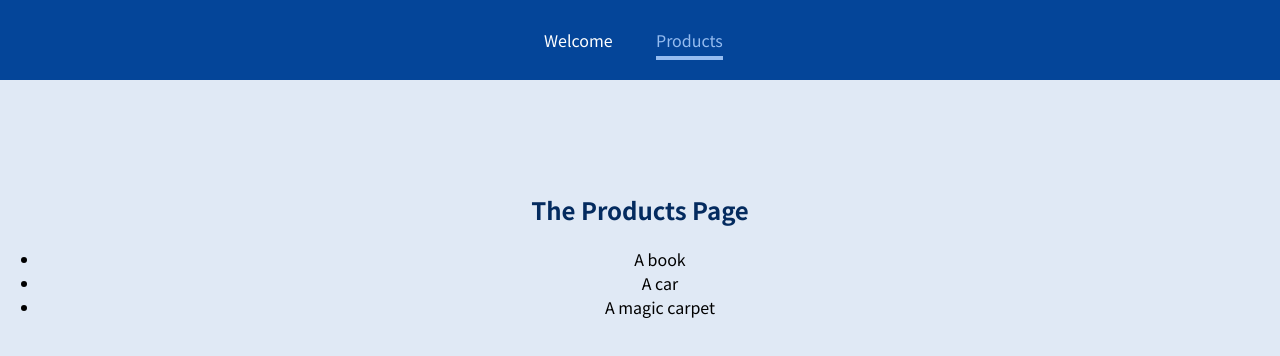
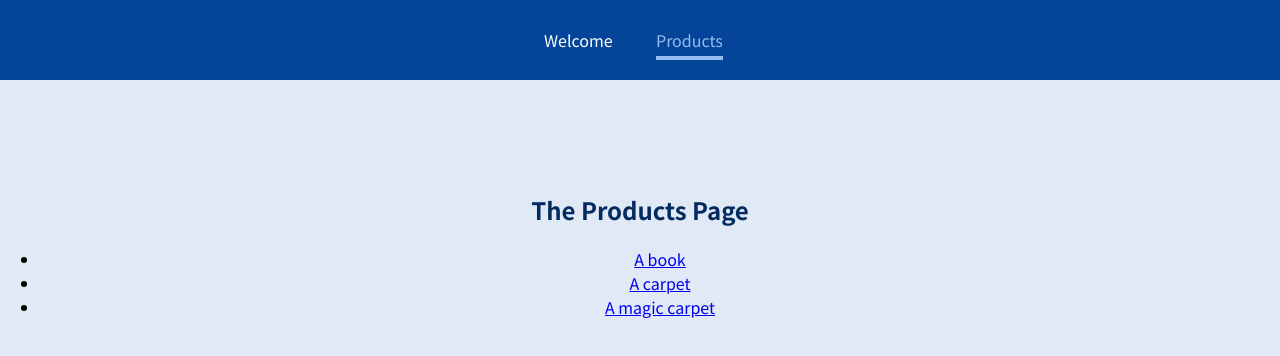
Before and after one commit to Ali-consciousroad/multipageSpa, a JavaScript app: page /products in a window 1280 px wide. Shown: the top 356 px of the page. Built offline with nearby package versions, Linux system fonts and the light colour scheme.

Commit message:
Use switch and exact for configuring routes

```diff
--- a/src/App.js
+++ b/src/App.js
@@ -1,4 +1,4 @@
-import { Route } from 'react-router-dom';
+import { Route, Switch } from 'react-router-dom';
 
 import Welcome from './pages/Welcome';
 import Products from './pages/Products';
@@ -13,15 +13,19 @@
       <MainHeader />
       <header></header>
       <main>
+        <Switch>
           <Route path="/welcome">
             <Welcome />
           </Route>
-        <Route path="/products">
+          {/* Load the products */}
+          <Route path="/products" exact>
             <Products />
           </Route>
-        <Route path="/product-detail/:productId">
+          {/* Load the details of that product */}
+          <Route path="/products/:productId">
             <ProductDetail />
           </Route>
+        </Switch>
       </main>
     </div>
   );
--- a/src/pages/Products.js
+++ b/src/pages/Products.js
@@ -1,11 +1,19 @@
+import { Link } from 'react-router-dom';
+
 const Products = () => {
   return (
     <section>
       <h1>The Products Page</h1>
       <ul>
-        <li>A book</li>
-        <li>A car</li>
-        <li>A magic carpet</li>
+        <li>
+          <Link to="/products/p1">A book</Link>
+        </li>
+        <li>
+          <Link to="/products/p2">A carpet</Link>
+        </li>
+        <li>
+          <Link to="/products/p3">A magic carpet</Link>
+        </li>
       </ul>{" "}
     </section>
   );
```
Lines whose indentation alone changed are shown as unchanged.
